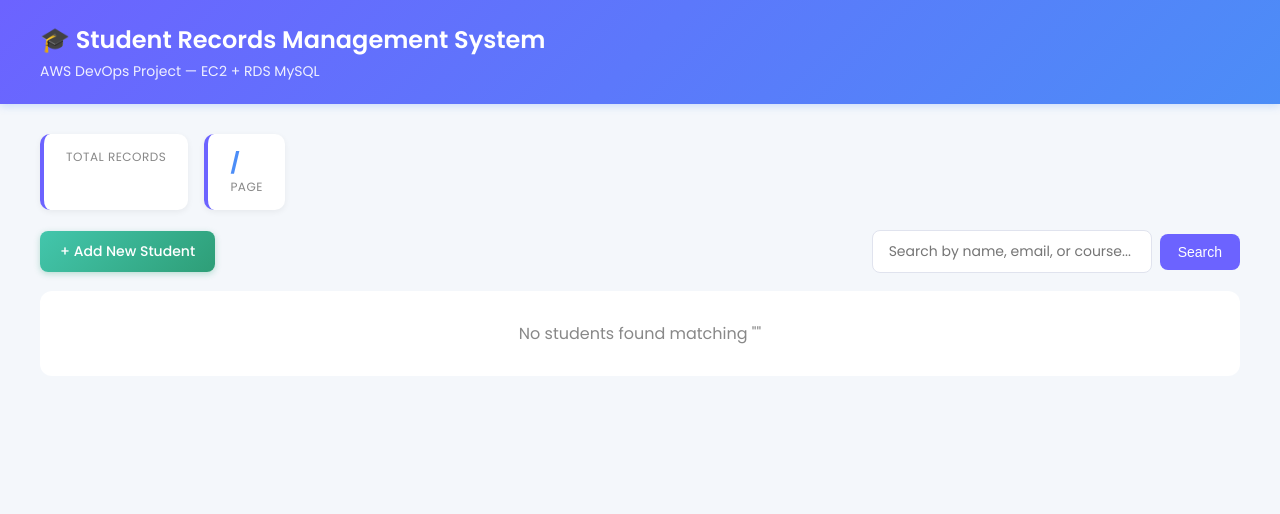
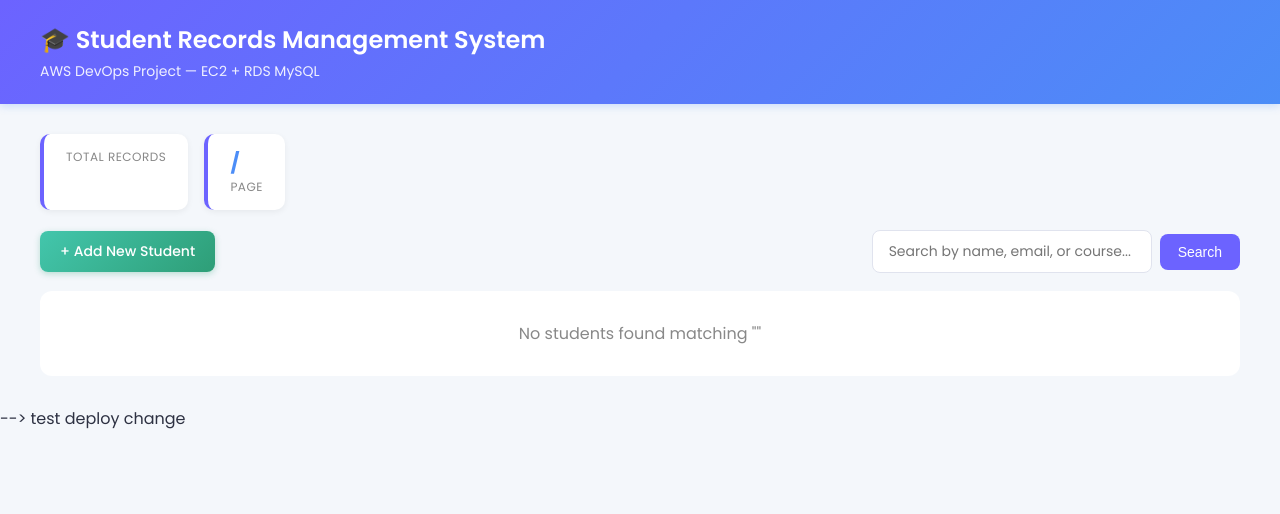
Before and after one commit to deepikadeeya/student-record-management, a Flask app: template templates/index.html in a window 1280 px wide. Shown: the top 514 px of the page. Run offline with Flask 3, Linux system fonts and the light colour scheme; the template is opened without the code that fills it, so the values that code supplies are empty.

Commit message:
Test CI/CD pipeline

```diff
--- a/templates/index.html
+++ b/templates/index.html
@@ -180,3 +180,5 @@
     </div>
 </body>
 </html>
+-->
+test deploy change
```
